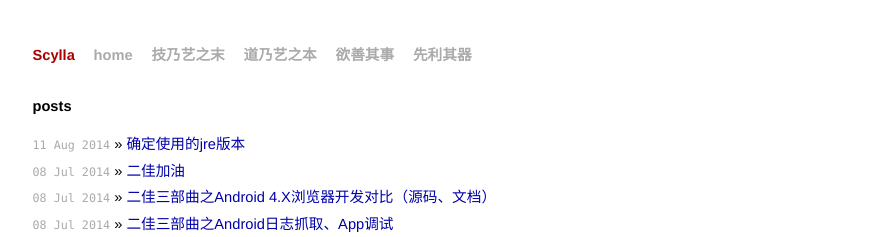
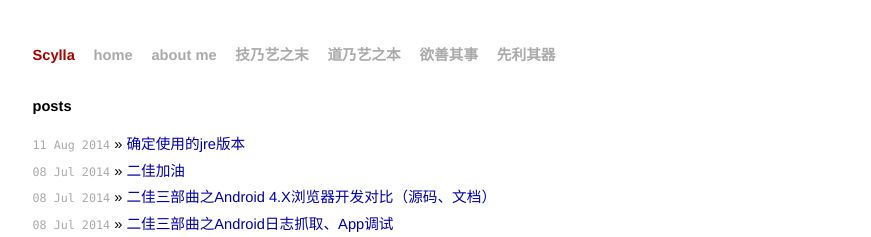
Before and after one commit to scyllor/scyllor.github.io, a Jekyll site: the page built from index.html, in a window 1280 px wide. Shown: the top 237 px of the page, without its empty margins (204-1075 px from the left). Built offline with Jekyll 4.4.1, drawn with Linux system fonts in a browser that asks for light colours; Markdown is read by kramdown in place of the engine named in the settings.

Commit message:
Update default.html

```diff
--- a/_layouts/default.html
+++ b/_layouts/default.html
@@ -32,7 +32,7 @@ $(function($){
   <div class="title">
     <a href="/">Scylla</a>
     <a class="extra" href="/">home</a>
-	<!--<a class="extra" href="/resume-ray-liu.html">about me</a>-->
+	<a class="extra" href="/resume-ray-liu.html">about me</a>
 	<a class="extra" href="/archives.html?cat=技乃艺之末">技乃艺之末</a>
 	<a class="extra" href="/archives.html?cat=道乃艺之本">道乃艺之本</a>
 	<a class="extra" href="/archives.html?cat=欲善其事">欲善其事</a>
```
